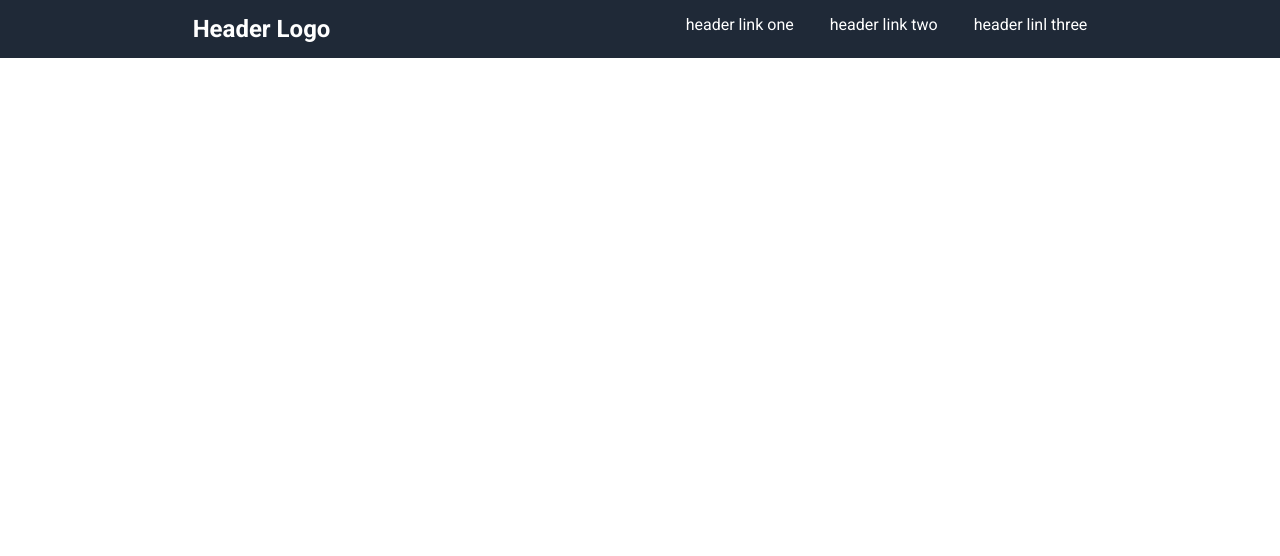
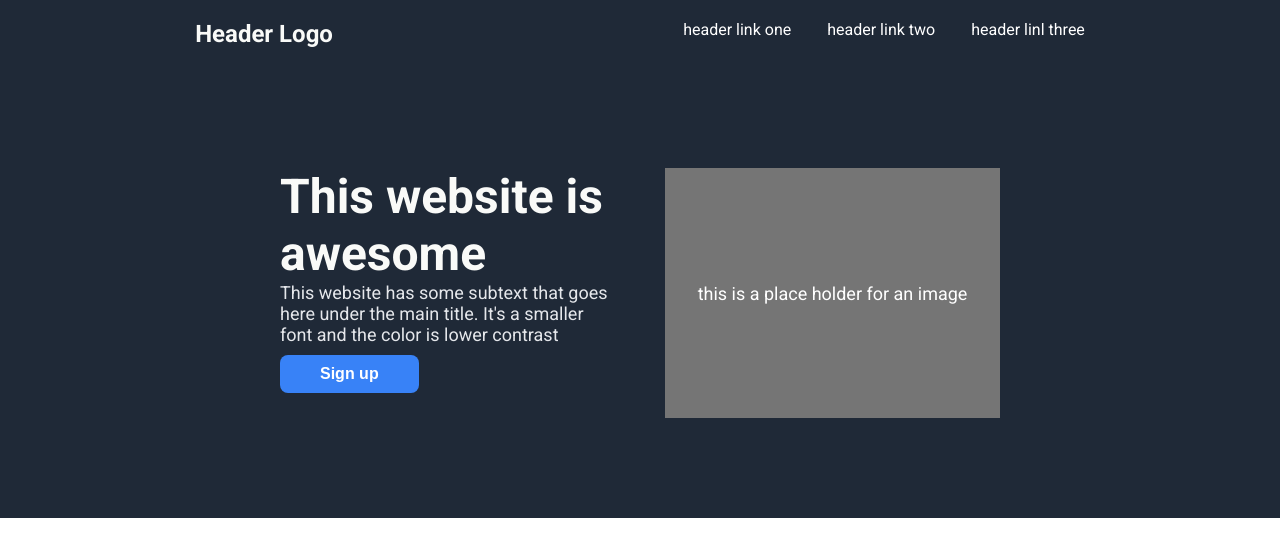
Before and after one commit to AtheekJAR/Landing_page, a plain HTML site: page index.html in a window 1280 px wide. Drawn offline with Linux system fonts and the light colour scheme.

Commit message:
create Hero section and style it same as the given design!

```diff
--- a/index.html
+++ b/index.html
@@ -13,7 +13,7 @@
 
 <body>
     <div class="header">
-        <h2 class="logo">Header Logo</h2>
+        <h1 class="logo">Header Logo</h1>
 
         <ul class="links">
             <li>header link one</li>
@@ -22,6 +22,17 @@
         </ul>
     </div>
 
+    <div class="hero">
+        <div class="hero-text">
+            <h1>This website is awesome</h1>
+            <p>This website has some subtext that goes here under the main title. It's a smaller font and the color is lower contrast</p>
+            <button>Sign up</button>
+        </div>
+        <div id="hero-image">
+            <p>this is a place holder for an image</p>
+        </div>
+    </div>
+
 </body>
 
 </html>
--- a/style.css
+++ b/style.css
@@ -5,15 +5,20 @@
 }
 
 body {
-    font-family: roboto;
+    font-family: "Roboto", sans-serif;
 }
 
 .header {
     background-color: #1f2937;
     color: white;
-    padding: 15px;
+    padding: 20px;
     display: flex;
     justify-content: space-around;
+}
+
+.header .logo {
+    font-size: 24px;
+    color: #f9faf8;
 }
 
 ul {
@@ -21,3 +26,52 @@ ul {
     display: flex;
     gap: 36px;
 }
+
+.hero {
+    background-color: #1f2937;
+    display: flex;
+    justify-content: center;
+    padding: 100px 280px;
+    gap: 50px;
+}
+
+.hero-text {
+    flex: 1;
+}
+
+.hero-text > h1 {
+    color: #f9faf8;
+    font-size: 48px;
+    font-weight: bolder;
+}
+
+.hero-text > p {
+    font-size: 18px;
+    /* font-weight: 400; */
+    color: #e5e7eb;
+}
+
+.hero-text button {
+    background-color: #3882f7;
+    padding: 10px 40px;
+    margin-top: 10px;
+    border: none;
+    font-size: 16px;
+    font-weight: 700;
+    color: white;
+    border-radius: 8px;
+}
+
+#hero-image {
+    height: 250px;
+    background-color: rgb(117, 117, 117);
+    flex: 1;
+    display: flex;
+    align-items: center;
+    justify-content: center;
+}
+
+#hero-image p {
+    color: white;
+    font-size: 18px;
+}
```
